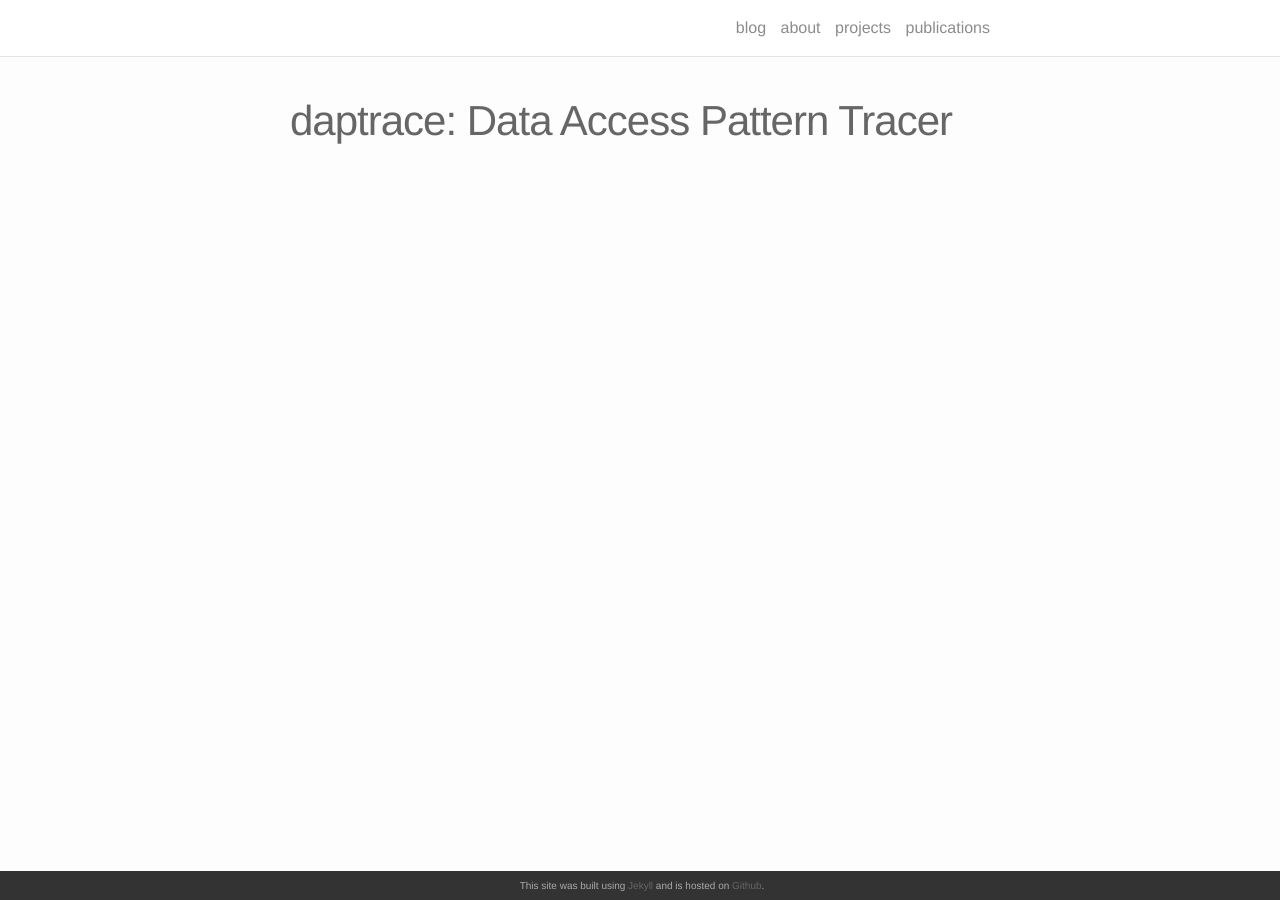
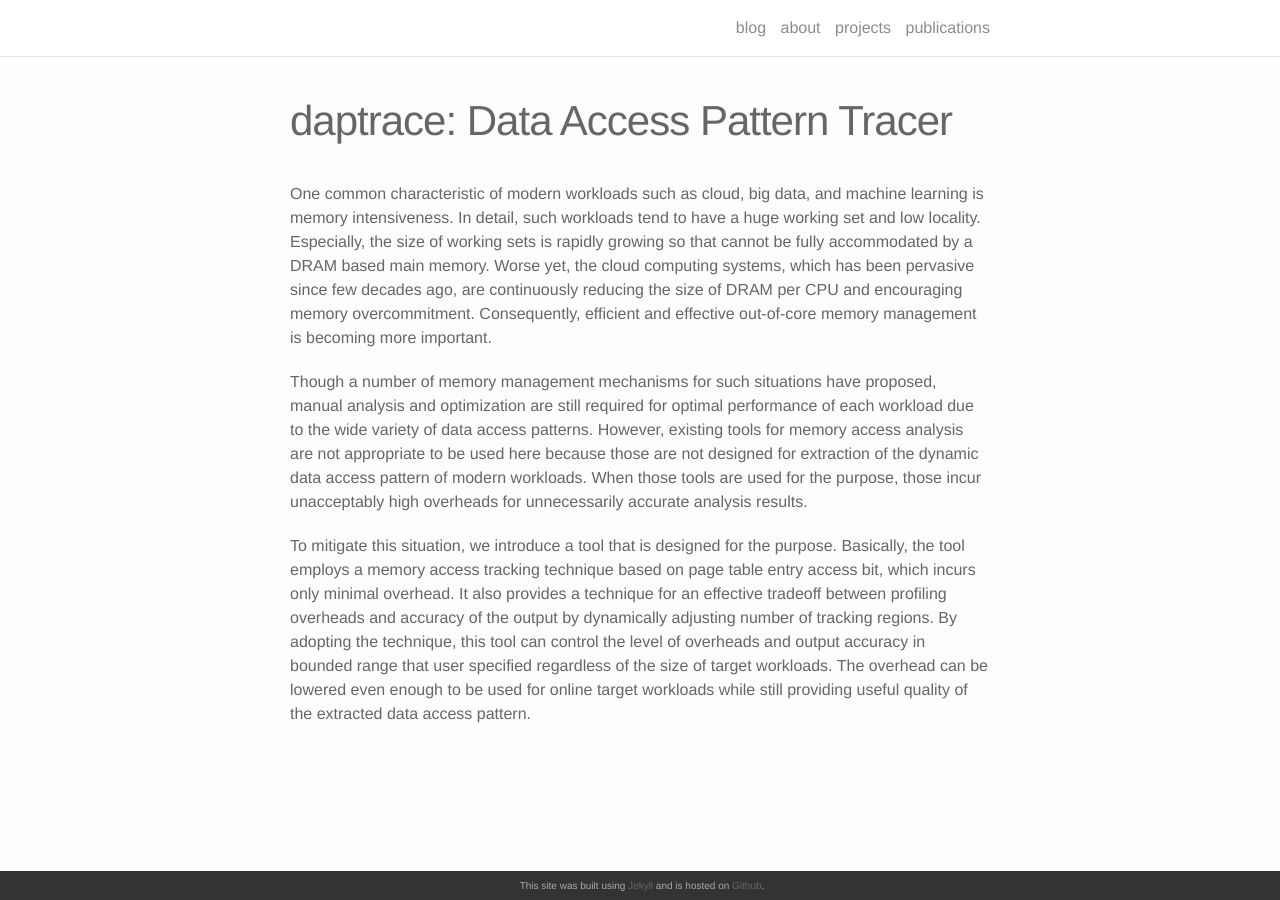
Before and after one commit to yunjae2/yunjae2.github.io, a Jekyll site: the page built from _projects/2019-04-21-daptrace.md, in a window 1280 px wide. Built offline with Jekyll 4.4.1, drawn with Linux system fonts in a browser that asks for light colours; nearby versions of some CDN libraries.

Commit message:
projects: Add contents
Signed-off-by: Yunjae Lee <lyj7694@gmail.com>

```diff
--- a/_projects/2019-04-21-daptrace.md
+++ b/_projects/2019-04-21-daptrace.md
@@ -3,3 +3,19 @@ layout: page
 title: "daptrace: Data Access Pattern Tracer"
 start_date: 2019-02-01
 ---
+
+One common characteristic of modern workloads such as cloud, big data, and machine learning is memory intensiveness.
+In detail, such workloads tend to have a huge working set and low locality.
+Especially, the size of working sets is rapidly growing so that cannot be fully accommodated by a DRAM based main memory.
+Worse yet, the cloud computing systems, which has been pervasive since few decades ago, are continuously reducing the size of DRAM per CPU and encouraging memory overcommitment.
+Consequently, efficient and effective out-of-core memory management is becoming more important.
+
+Though a number of memory management mechanisms for such situations have proposed, manual analysis and optimization are still required for optimal performance of each workload due to the wide variety of data access patterns.
+However, existing tools for memory access analysis are not appropriate to be used here because those are not designed for extraction of the dynamic data access pattern of modern workloads.
+When those tools are used for the purpose, those incur unacceptably high overheads for unnecessarily accurate analysis results.
+
+To mitigate this situation, we introduce a tool that is designed for the purpose.
+Basically, the tool employs a memory access tracking technique based on page table entry access bit, which incurs only minimal overhead.
+It also provides a technique for an effective tradeoff between profiling overheads and accuracy of the output by dynamically adjusting number of tracking regions.
+By adopting the technique, this tool can control the level of overheads and output accuracy in bounded range that user specified regardless of the size of target workloads.
+The overhead can be lowered even enough to be used for online target workloads while still providing useful quality of the extracted data access pattern.
```
Also changed, not shown: _projects/2019-04-21-daphicx.md (+13 -0 lines).
